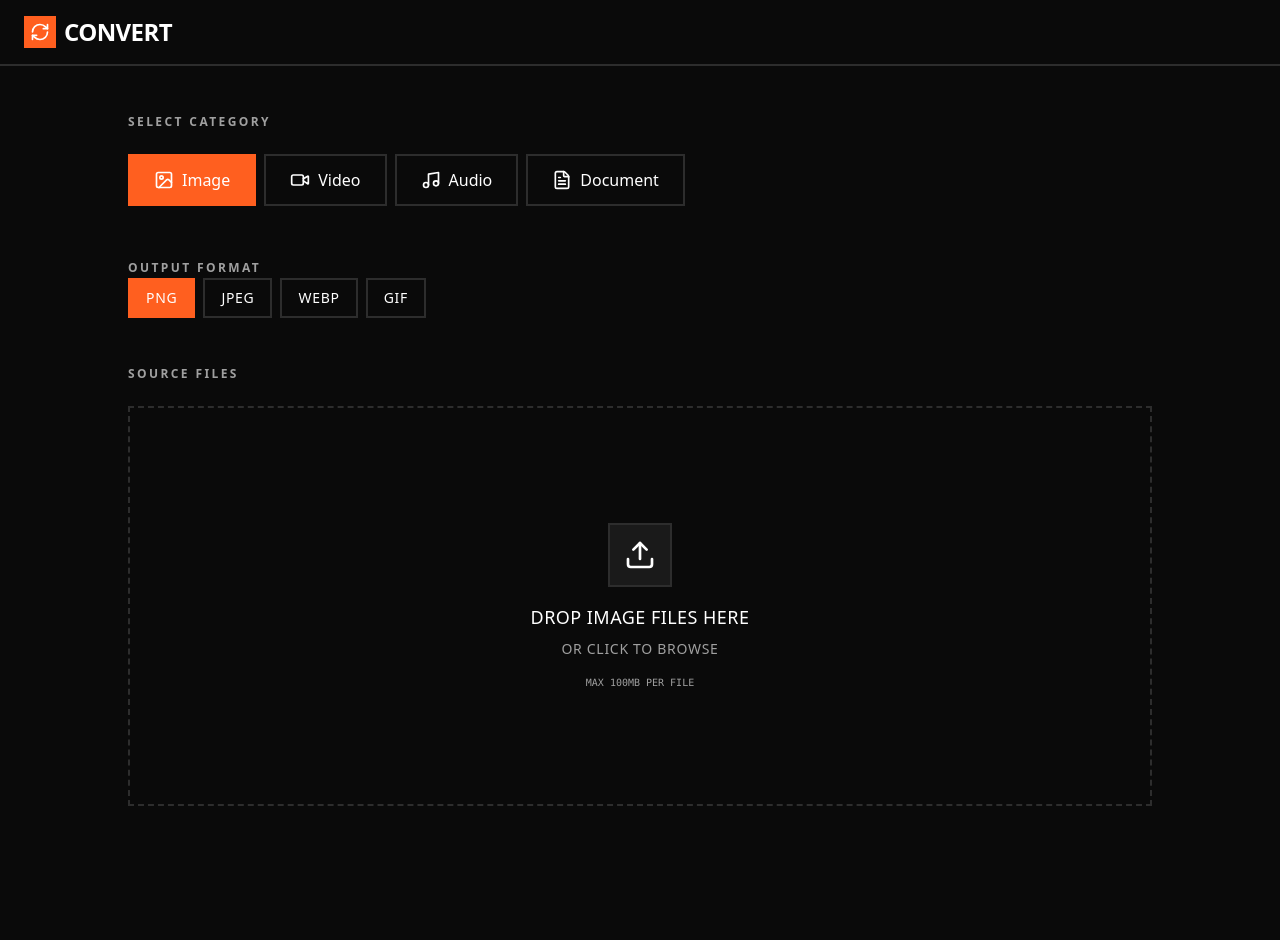
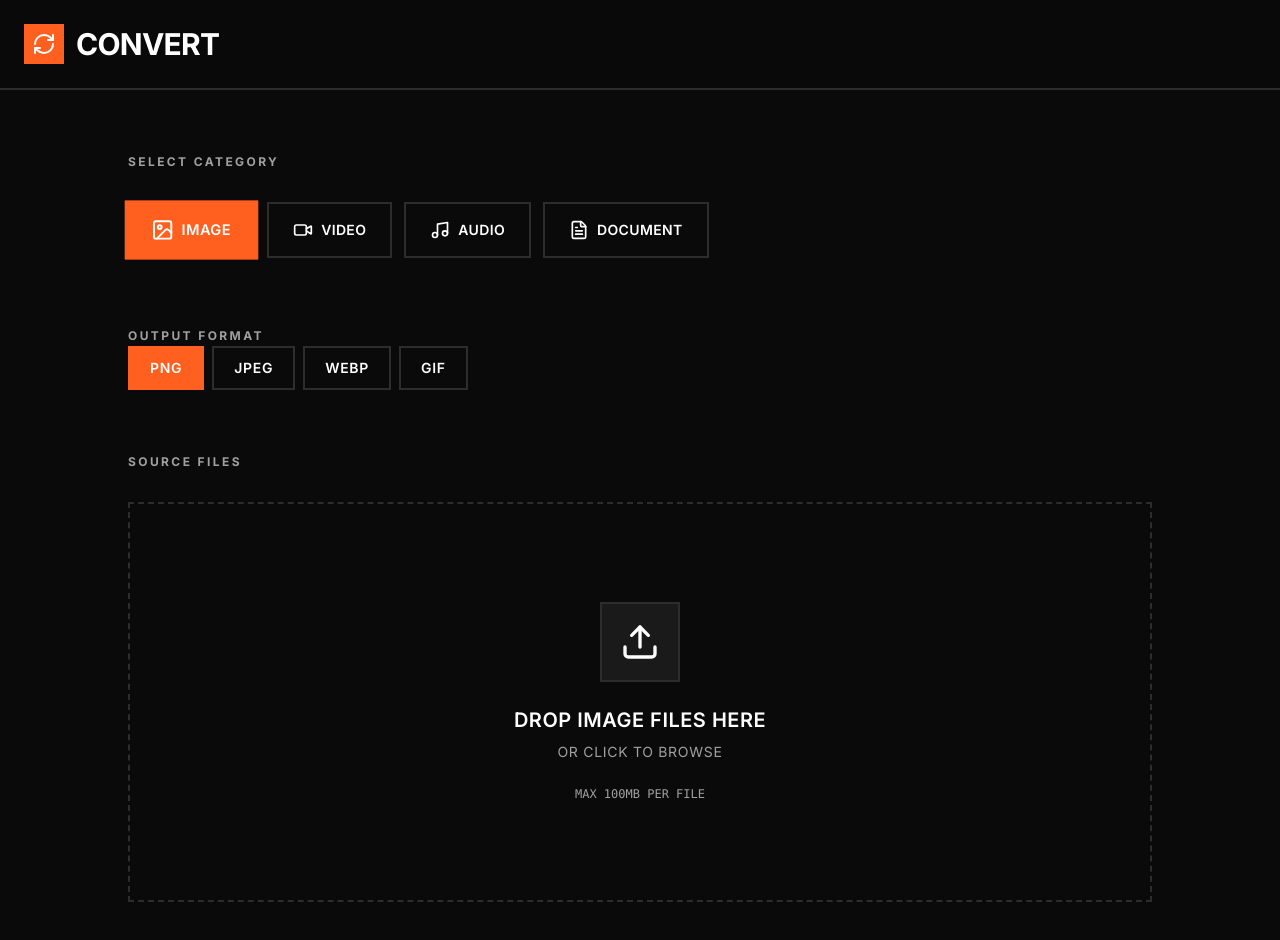
Before and after one commit to islhkafaa/convert, a React (Vite) app: page / in a window 1280 px wide. Shown: the top 940 px of the page. Before the commit the page ends 854 px from the top, so only its background shows below. Built offline with nearby package versions, Linux system fonts and the light colour scheme.

Commit message:
redesign ui

```diff
--- a/src/App.tsx
+++ b/src/App.tsx
@@ -289,11 +289,11 @@ export default function App() {
       <InstallPrompt />
       <Header />
 
-      <main className="container mx-auto px-4 py-6 md:px-6 md:py-12">
-        <div className="max-w-5xl mx-auto space-y-8 md:space-y-12">
+      <main className="container mx-auto px-4 py-8 md:px-6 md:py-16">
+        <div className="max-w-5xl mx-auto space-y-10 md:space-y-16">
           {error && (
-            <div className="border-2 border-destructive bg-destructive/10 p-4 flex items-start gap-3">
-              <AlertCircle className="size-5 text-destructive shrink-0 mt-0.5" />
+            <div className="border-2 border-destructive bg-destructive/10 p-5 flex items-start gap-4 animate-slideDown">
+              <AlertCircle className="size-6 text-destructive shrink-0 mt-0.5" />
               <div className="flex-1">
                 <p className="text-sm font-bold uppercase tracking-tight text-destructive mb-1">
                   Upload Error
@@ -309,7 +309,7 @@ export default function App() {
             </div>
           )}
 
-          <div className="space-y-6">
+          <div className="space-y-8">
             <h2 className="text-xs font-bold uppercase tracking-[0.2em] text-muted-foreground">
               Select Category
             </h2>
@@ -319,7 +319,7 @@ export default function App() {
             />
           </div>
 
-          <div className="space-y-6">
+          <div className="space-y-8">
             <FormatSelector
               conversionType={conversionType}
               selectedFormat={outputFormat}
@@ -334,7 +334,7 @@ export default function App() {
             outputFormat={outputFormat}
           />
 
-          <div className="space-y-6">
+          <div className="space-y-8">
             <h2 className="text-xs font-bold uppercase tracking-[0.2em] text-muted-foreground">
               Source Files
             </h2>
@@ -346,7 +346,7 @@ export default function App() {
           </div>
 
           {selectedFiles.length > 0 && (
-            <div className="space-y-6">
+            <div className="space-y-8">
               <div className="flex items-center justify-between">
                 <h2 className="text-xs font-bold uppercase tracking-[0.2em] text-muted-foreground">
                   Queue ({selectedFiles.length})
@@ -433,7 +433,7 @@ export default function App() {
           )}
 
           {convertedFiles.length > 0 && (
-            <div className="space-y-6">
+            <div className="space-y-8">
               <h2 className="text-xs font-bold uppercase tracking-[0.2em] text-muted-foreground">
                 Converted Files ({convertedFiles.length})
               </h2>
--- a/src/components/conversion-selector.tsx
+++ b/src/components/conversion-selector.tsx
@@ -24,23 +24,26 @@ export function ConversionSelector({
   onChange,
 }: ConversionSelectorProps) {
   return (
-    <div className="flex gap-2 flex-wrap">
+    <div className="grid grid-cols-2 sm:flex gap-3 flex-wrap">
       {conversionTypes.map((type) => {
         const IconComponent = type.icon;
+        const isActive = value === type.id;
         return (
           <button
             key={type.id}
             onClick={() => onChange(type.id)}
             className={`
-              flex items-center justify-center gap-2 px-4 py-2 sm:px-6 sm:py-3 border-2 font-medium transition-all flex-1 sm:flex-none
+              flex items-center justify-center gap-2 px-6 py-4 border-2 font-semibold transition-all duration-200 flex-1 sm:flex-none uppercase tracking-wide text-sm
               ${
-                value === type.id
-                  ? "bg-primary text-primary-foreground border-primary"
-                  : "bg-background text-foreground border-border hover:bg-accent hover:border-accent"
+                isActive
+                  ? "bg-primary text-primary-foreground border-primary scale-105"
+                  : "bg-background text-foreground border-border hover:bg-muted hover:border-primary/30 hover:scale-105"
               }
             `}
           >
-            <IconComponent className="size-5" />
+            <IconComponent
+              className={`size-5 transition-transform duration-200 ${isActive ? "scale-110" : ""}`}
+            />
             {type.label}
           </button>
         );
--- a/src/components/file-upload-zone.tsx
+++ b/src/components/file-upload-zone.tsx
@@ -102,13 +102,13 @@ export function FileUploadZone({
       onDragLeave={handleDragLeave}
       onDrop={handleDrop}
       className={`
-        border-2 border-dashed transition-all
+        border-2 border-dashed transition-all duration-300
         min-h-[250px] md:min-h-[400px] flex flex-col items-center justify-center
-        cursor-pointer
+        cursor-pointer group
         ${
           isDragging
-            ? "border-primary bg-primary/10"
-            : "border-border hover:border-accent hover:bg-accent/50"
+            ? "border-primary bg-primary/5 scale-[1.02]"
+            : "border-border hover:border-primary/50 hover:bg-muted/50"
         }
       `}
       onClick={() => document.getElementById("file-input")?.click()}
@@ -122,13 +122,17 @@ export function FileUploadZone({
         className="hidden"
       />
 
-      <div className="text-center space-y-4 px-6">
-        <div className="w-16 h-16 mx-auto border-2 border-border bg-muted flex items-center justify-center">
-          <Upload className="size-8 text-foreground" />
+      <div className="text-center space-y-6 px-6">
+        <div
+          className={`w-20 h-20 mx-auto border-2 border-border bg-muted flex items-center justify-center transition-all duration-300 ${isDragging ? "scale-110 border-primary" : "group-hover:border-primary/50"}`}
+        >
+          <Upload
+            className={`size-10 text-foreground transition-transform duration-300 ${isDragging ? "animate-bounce" : ""}`}
+          />
         </div>
 
         <div>
-          <p className="text-lg font-medium mb-2 uppercase tracking-wide">
+          <p className="text-xl font-semibold mb-2 uppercase tracking-wide">
             Drop {conversionType} files here
           </p>
           <p className="text-sm text-muted-foreground uppercase tracking-wider">
@@ -136,7 +140,7 @@ export function FileUploadZone({
           </p>
         </div>
 
-        <p className="text-[10px] text-muted-foreground font-mono">
+        <p className="text-xs text-muted-foreground font-mono font-medium">
           MAX 100MB PER FILE
         </p>
       </div>
--- a/src/components/format-selector.tsx
+++ b/src/components/format-selector.tsx
@@ -41,27 +41,30 @@ export function FormatSelector({
   const formats = outputFormats[conversionType];
 
   return (
-    <div className="space-y-3">
+    <div className="space-y-4">
       <label className="text-xs font-bold uppercase tracking-[0.2em] text-muted-foreground">
         Output Format
       </label>
       <div className="flex gap-2 flex-wrap">
-        {formats.map((format) => (
+        {formats.map((format) => {
+          const isActive = selectedFormat === format.value;
+          return (
             <button
               key={format.value}
               onClick={() => onFormatChange(format.value)}
               className={`
-              px-4 py-2 border-2 font-medium text-sm transition-all uppercase tracking-wider flex-1 sm:flex-none
+                px-5 py-2.5 border-2 font-semibold text-sm transition-all duration-200 uppercase tracking-wider flex-1 sm:flex-none
                 ${
-                selectedFormat === format.value
+                  isActive
                     ? "bg-primary text-primary-foreground border-primary"
-                  : "bg-background text-foreground border-border hover:bg-accent hover:border-accent"
+                    : "bg-background text-foreground border-border hover:bg-muted hover:border-primary/30"
                 }
               `}
             >
               {format.label}
             </button>
-        ))}
+          );
+        })}
       </div>
     </div>
   );
--- a/src/components/header.tsx
+++ b/src/components/header.tsx
@@ -2,14 +2,16 @@ import { RefreshCw } from "lucide-react";
 
 export function Header() {
   return (
-    <header className="border-b-2 border-border bg-background">
-      <div className="container mx-auto px-4 py-3 md:px-6 md:py-4">
+    <header className="sticky top-0 z-50 border-b-2 border-border bg-background/95 backdrop-blur-sm">
+      <div className="container mx-auto px-4 py-4 md:px-6 md:py-6">
         <div className="flex items-center justify-between">
-          <div className="flex items-center gap-2">
-            <div className="w-8 h-8 bg-primary flex items-center justify-center">
-              <RefreshCw className="size-5 text-primary-foreground" />
+          <div className="flex items-center gap-3">
+            <div className="w-10 h-10 bg-primary flex items-center justify-center transition-transform hover:rotate-180 duration-500">
+              <RefreshCw className="size-6 text-primary-foreground" />
             </div>
-            <h1 className="text-2xl font-bold tracking-tight">CONVERT</h1>
+            <div className="flex items-center gap-3">
+              <h1 className="text-3xl font-bold tracking-tight">CONVERT</h1>
+            </div>
           </div>
         </div>
       </div>
--- a/src/index.css
+++ b/src/index.css
@@ -1,6 +1,8 @@
+@import url("https://fonts.googleapis.com/css2?family=Inter:wght@400;500;600;700;800&family=JetBrains+Mono:wght@400;500;600&display=swap");
 @import "tailwindcss";
 @import "tw-animate-css";
 @import "shadcn/tailwind.css";
+@import "./styles/animations.css";
 
 @custom-variant dark (&:is(.dark *));
 
@@ -80,6 +82,24 @@
   --sidebar-ring: #ff5f1f;
 }
 
+::-webkit-scrollbar {
+  width: 10px;
+  height: 10px;
+}
+
+::-webkit-scrollbar-track {
+  background: var(--background);
+}
+
+::-webkit-scrollbar-thumb {
+  background: var(--border);
+  border: 2px solid var(--background);
+}
+
+::-webkit-scrollbar-thumb:hover {
+  background: var(--primary);
+}
+
 .dark {
   --background: #0a0a0a;
   --foreground: #ffffff;
@@ -120,5 +140,16 @@
   }
   body {
     @apply bg-background text-foreground;
+    font-family:
+      "Inter",
+      -apple-system,
+      BlinkMacSystemFont,
+      "Segoe UI",
+      sans-serif;
+  }
+
+  code,
+  pre {
+    font-family: "JetBrains Mono", "Courier New", monospace;
   }
 }
--- /dev/null
+++ b/src/styles/animations.css
@@ -0,0 +1,152 @@
+@keyframes fadeIn {
+  from {
+    opacity: 0;
+    transform: scale(0.95);
+  }
+  to {
+    opacity: 1;
+    transform: scale(1);
+  }
+}
+
+@keyframes fadeOut {
+  from {
+    opacity: 1;
+    transform: scale(1);
+  }
+  to {
+    opacity: 0;
+    transform: scale(0.95);
+  }
+}
+
+@keyframes slideUp {
+  from {
+    opacity: 0;
+    transform: translateY(10px);
+  }
+  to {
+    opacity: 1;
+    transform: translateY(0);
+  }
+}
+
+@keyframes slideDown {
+  from {
+    opacity: 0;
+    transform: translateY(-10px);
+  }
+  to {
+    opacity: 1;
+    transform: translateY(0);
+  }
+}
+
+@keyframes pulse {
+  0%,
+  100% {
+    opacity: 1;
+  }
+  50% {
+    opacity: 0.7;
+  }
+}
+
+@keyframes bounce {
+  0%,
+  100% {
+    transform: translateY(0);
+  }
+  50% {
+    transform: translateY(-10px);
+  }
+}
+
+@keyframes shake {
+  0%,
+  100% {
+    transform: translateX(0);
+  }
+  25% {
+    transform: translateX(-5px);
+  }
+  75% {
+    transform: translateX(5px);
+  }
+}
+
+@keyframes spin {
+  from {
+    transform: rotate(0deg);
+  }
+  to {
+    transform: rotate(360deg);
+  }
+}
+
+@keyframes shimmer {
+  0% {
+    background-position: -1000px 0;
+  }
+  100% {
+    background-position: 1000px 0;
+  }
+}
+
+@keyframes scaleIn {
+  from {
+    transform: scale(0);
+  }
+  to {
+    transform: scale(1);
+  }
+}
+
+@keyframes checkmark {
+  0% {
+    stroke-dashoffset: 100;
+  }
+  100% {
+    stroke-dashoffset: 0;
+  }
+}
+
+.animate-fadeIn {
+  animation: fadeIn 0.3s ease-out;
+}
+
+.animate-fadeOut {
+  animation: fadeOut 0.3s ease-out;
+}
+
+.animate-slideUp {
+  animation: slideUp 0.3s ease-out;
+}
+
+.animate-slideDown {
+  animation: slideDown 0.3s ease-out;
+}
+
+.animate-pulse {
+  animation: pulse 2s ease-in-out infinite;
+}
+
+.animate-bounce {
+  animation: bounce 0.5s ease-in-out;
+}
+
+.animate-shake {
+  animation: shake 0.3s ease-in-out;
+}
+
+.animate-spin {
+  animation: spin 1s linear infinite;
+}
+
+.animate-shimmer {
+  animation: shimmer 2s linear infinite;
+}
+
+.animate-scaleIn {
+  animation: scaleIn 0.3s ease-out;
+}
```
Also changed, not shown: src/components/conversion-controls.tsx (+7 -5 lines), src/components/quality-controls.tsx (+5 -3 lines). Lines whose indentation alone changed are shown as unchanged.
